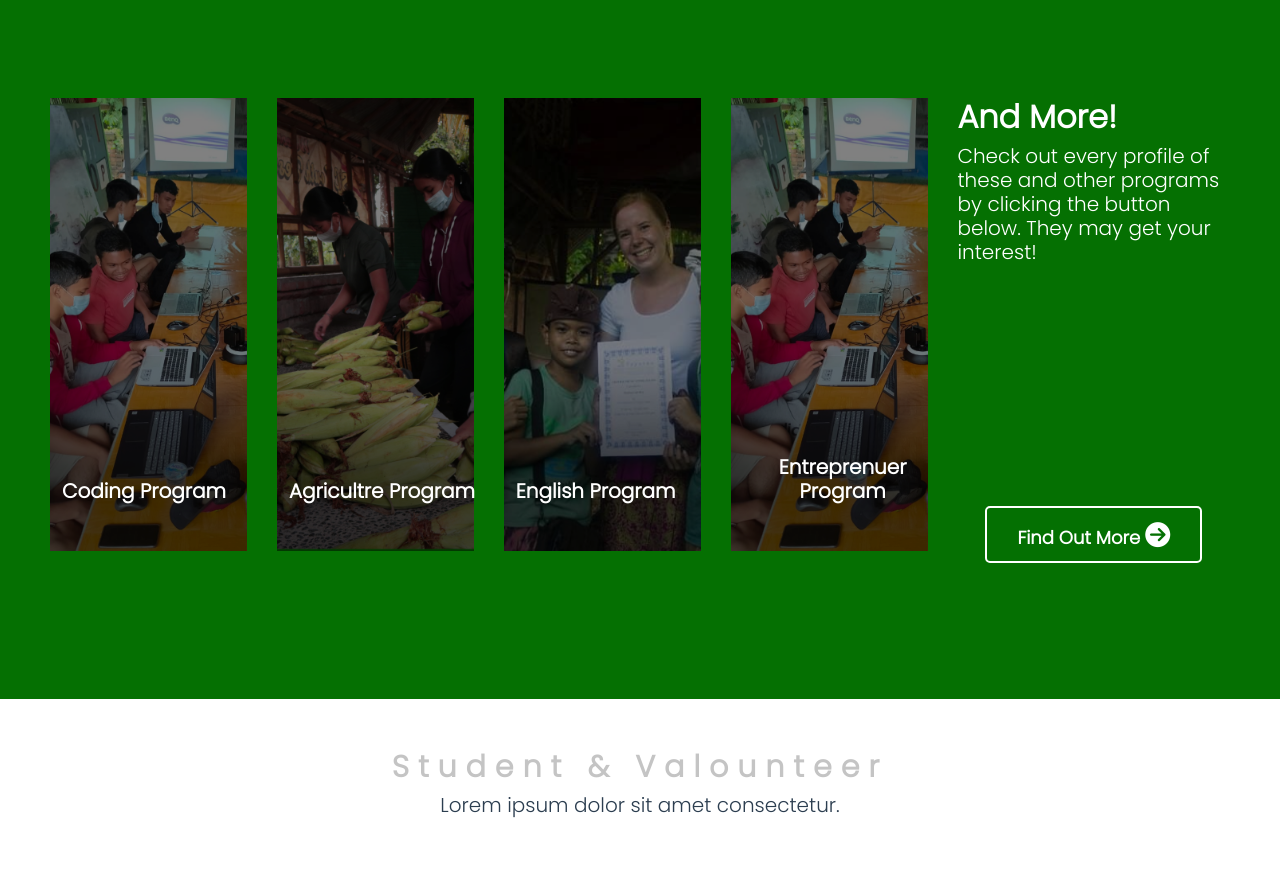
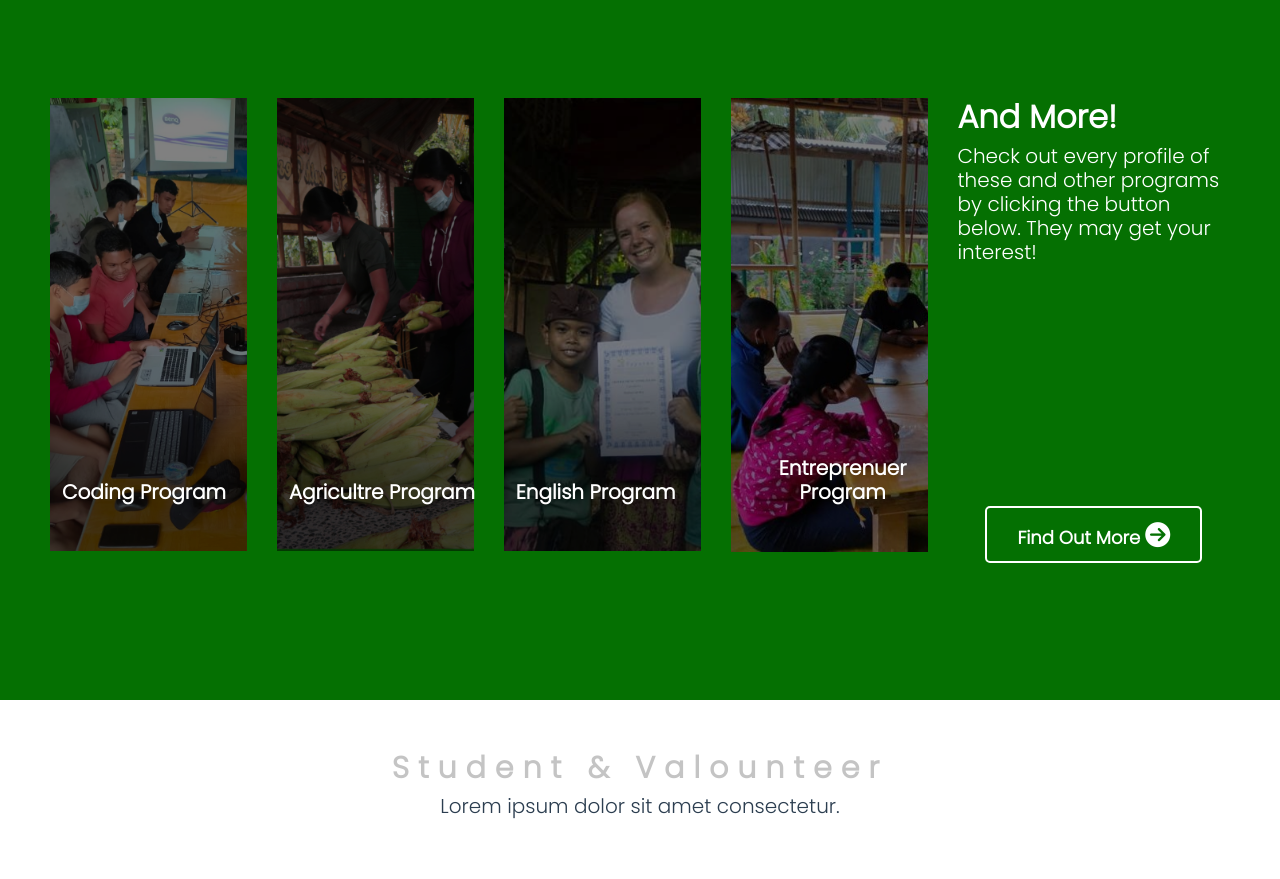
Before and after one commit to PutuRama/slukatcodingrama, a Vue app in the folder client/: page / in a window 1280 px wide. Shown: the part 2286-3165 px from the top of the page. Built offline with nearby package versions, Linux system fonts and the light colour scheme.

Commit message:
lupa input photo ya gess ya

```diff
--- a/client/src/views/Home.vue
+++ b/client/src/views/Home.vue
@@ -157,11 +157,11 @@
             <div class="col-lg-3 col-md-3 col-sm-12 mb-sm-5">
               <router-link class="program-link" to="/program/coding">
                 <img
-                  src="../assets/img/Rectangle74.png"
+                  src="../assets/img/Rectangle77.jpg"
                   alt=""
                   class="dekstop"
                 />
-                <img src="../assets/img/coding.png" alt="" class="mobile" />
+                <img src="../assets/img/NT.jpg" alt="" class="mobile" />
                 <h4>Entreprenuer Program</h4>
               </router-link>
             </div>
```
Also changed, not shown: client/src/assets/img/NT.jpg (added), client/src/assets/img/Rectangle77.jpg (added).
